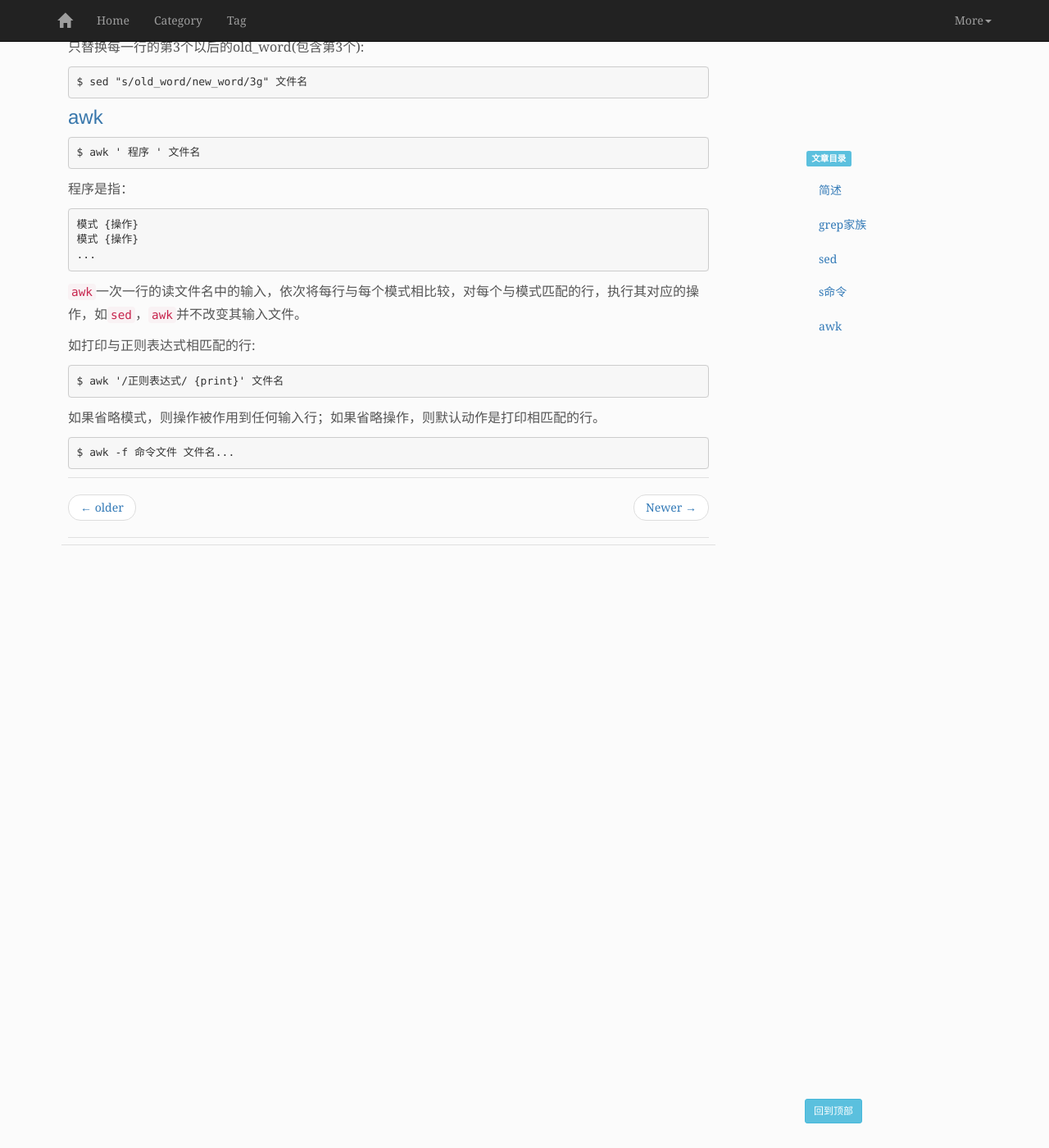
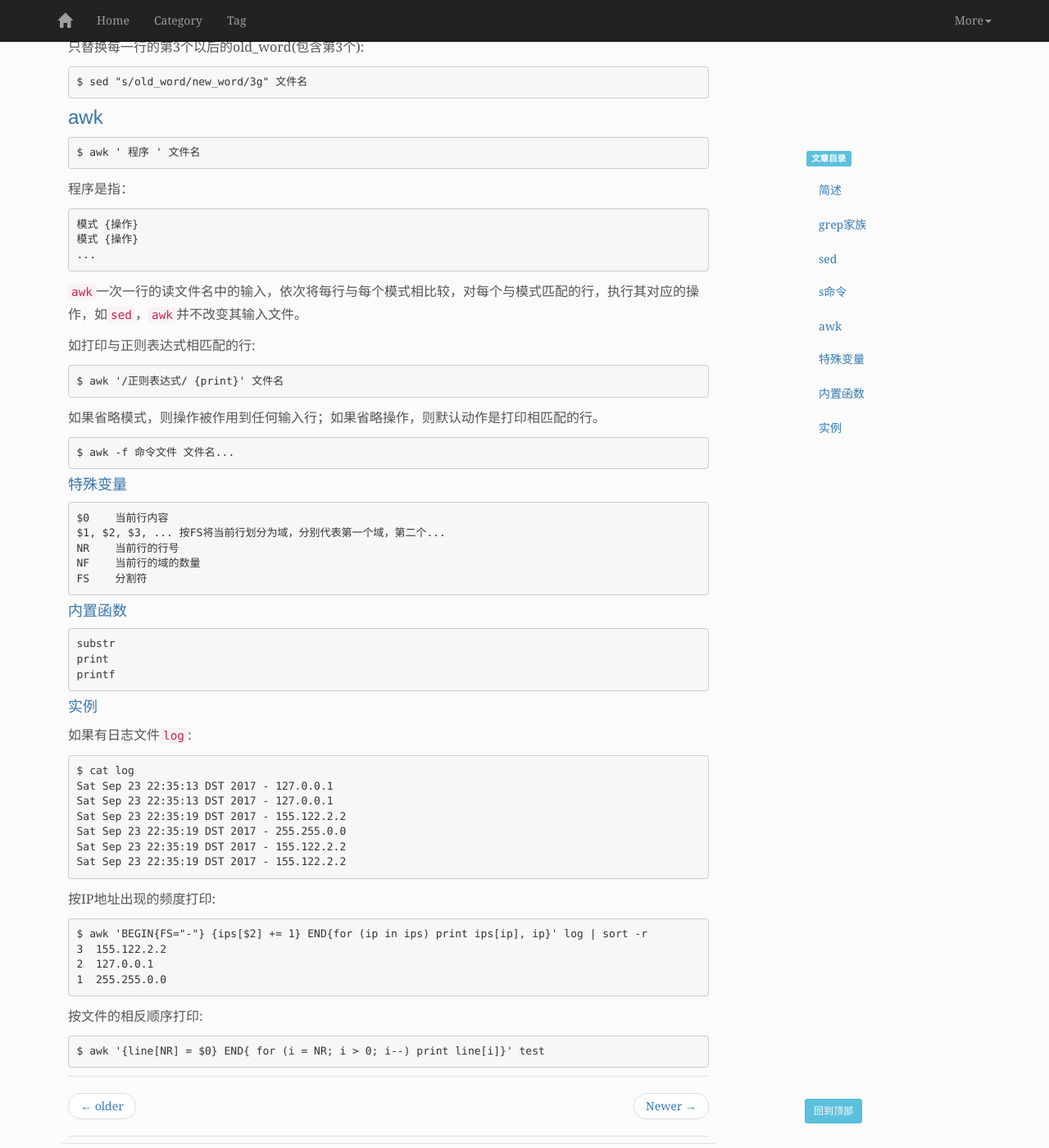
Before and after one commit to mapan1984/mapan1984.github.io, a Jekyll site: the page built from _posts/tool/2016-06-10-Unix-过滤程序.md, in a window 1280 px wide and 1400 px high, scrolled down 1631 px. Shown: the whole window at 82% size. Built offline with Jekyll 4.4.1, drawn with Linux system fonts in a browser that asks for light colours; nearby versions of some CDN libraries.

Commit message:
POST: Fix

```diff
--- a/_posts/tool/2016-06-10-Unix-过滤程序.md
+++ b/_posts/tool/2016-06-10-Unix-过滤程序.md
@@ -92,3 +92,40 @@ tags: [Unix, Shell, grep, sed, awk]
 如果省略模式，则操作被作用到任何输入行；如果省略操作，则默认动作是打印相匹配的行。
 
     $ awk -f 命令文件 文件名...
+
+#### 特殊变量
+
+    $0    当前行内容
+    $1, $2, $3, ... 按FS将当前行划分为域，分别代表第一个域，第二个...
+    NR    当前行的行号
+    NF    当前行的域的数量
+    FS    分割符
+
+#### 内置函数
+
+    substr
+    print
+    printf
+
+#### 实例
+
+如果有日志文件`log`:
+
+    $ cat log
+    Sat Sep 23 22:35:13 DST 2017 - 127.0.0.1
+    Sat Sep 23 22:35:13 DST 2017 - 127.0.0.1
+    Sat Sep 23 22:35:19 DST 2017 - 155.122.2.2
+    Sat Sep 23 22:35:19 DST 2017 - 255.255.0.0
+    Sat Sep 23 22:35:19 DST 2017 - 155.122.2.2
+    Sat Sep 23 22:35:19 DST 2017 - 155.122.2.2
+
+按IP地址出现的频度打印:
+
+    $ awk 'BEGIN{FS="-"} {ips[$2] += 1} END{for (ip in ips) print ips[ip], ip}' log | sort -r
+    3  155.122.2.2
+    2  127.0.0.1
+    1  255.255.0.0
+
+按文件的相反顺序打印:
+
+    $ awk '{line[NR] = $0} END{ for (i = NR; i > 0; i--) print line[i]}' test
```
Also changed, not shown: _posts/manual/2016-11-09-C-数组.md (+3 -1 lines), _posts/program/2016-07-27-递归与迭代.md (+3 -3 lines), _posts/program/2017-04-19-传参方式.md (+1 -1 lines), _posts/tool/2016-03-27-Ssh与非对称加密.md (+13 -11 lines), _posts/tool/2016-06-26-Git-Tips.md (+1 -1 lines), _posts/algorithm/2016-01-01-线性组合与张成的空间.md (renamed from _posts/algorithm/2017-01-06-线性组合与张成的空间.md), _posts/algorithm/2016-01-02-矩阵与线性变换.md (renamed from _posts/algorithm/2017-01-06-矩阵与线性变换.md), _posts/algorithm/2016-01-03-矩阵乘法与线性复合变换.md (renamed from _posts/algorithm/2017-01-06-矩阵乘法与线性复合变换.md), _posts/algorithm/2016-01-04-行列式.md (renamed from _posts/algorithm/2017-01-06-行列式.md), _posts/algorithm/2016-01-05-逆矩阵与列空间与零空间.md (renamed from _posts/algorithm/2017-01-06-逆矩阵与列空间与零空间.md), _posts/algorithm/2016-01-06-点积与对偶性.md (renamed from _posts/algorithm/2017-01-07-点积与对偶性.md), _posts/algorithm/2016-01-07-叉积.md (renamed from _posts/algorithm/2017-01-07-叉积.md).
